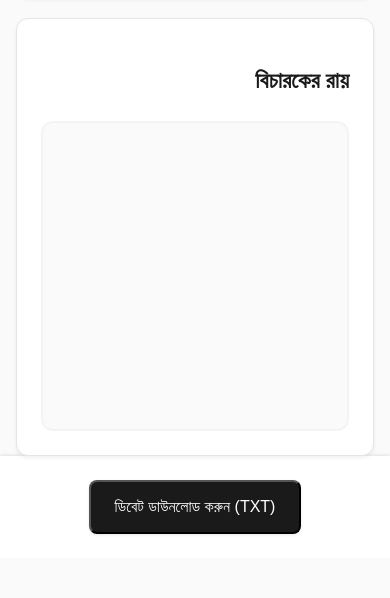
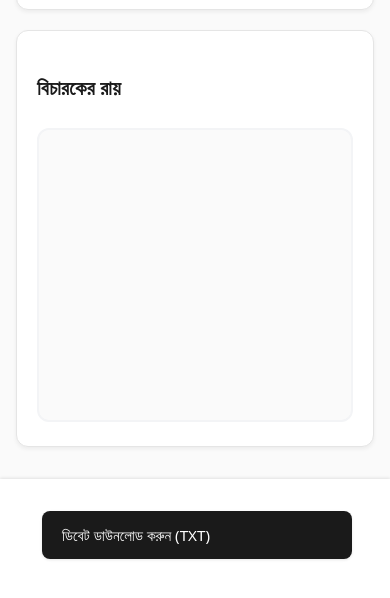
Before and after one commit to Sajib20251/debateai, a website: page index.html in a window 390 px wide. Shown: the part 874-1472 px from the top of the page. Before the commit the page ends 1432 px from the top, so only its background shows below. Drawn offline with Linux system fonts and the light colour scheme.

Commit message:
left style.css

```diff
--- a/style.css
+++ b/style.css
@@ -1,23 +1,9 @@
-/* Base styles - Improved for accessibility and semantic structure */
-body {
-    font-family: 'Bangla', system-ui, -apple-system, BlinkMacSystemFont, "Segoe UI", Roboto, "Helvetica Neue", Arial, sans-serif;
-    margin: 0;
-    padding: 0;
-    direction: rtl;
-    text-align: right;
-    background: #fafafa;
-    color: #2f2f2f;
-    min-height: 100vh;
-    letter-spacing: 0.01em;
-    position: relative;
-    line-height: 1.6;
-}
-
+/* --- Keep the header/title centered --- */
 header {
     text-align: center;
     padding: 40px 0;
     background: #ffffff;
-    box-shadow: 0 1px 3px rgba(0, 0, 0, 0.1);
+    box-shadow: 0 1px 3px rgba(0,0,0,0.1);
 }
 
 header h1 {
@@ -41,24 +27,56 @@ header h1::after {
     border-radius: 2px;
 }
 
-/* Container layout */
+/* --- Left align all main content text except h1 --- */
+.container,
+.settings,
+.debate-area,
+.judgment-area,
+label,
+input,
+select,
+button,
+#transcript-area,
+#verdict-area,
+.model-info,
+.download-container {
+    text-align: left !important;
+    direction: ltr !important;
+}
+
+body {
+    font-family: 'Bangla', system-ui, -apple-system, BlinkMacSystemFont, "Segoe UI", Roboto, "Helvetica Neue", Arial, sans-serif;
+    margin: 0;
+    padding: 0;
+    background: #fafafa;
+    color: #2f2f2f;
+    min-height: 100vh;
+    letter-spacing: 0.01em;
+    position: relative;
+    line-height: 1.6;
+}
+
+@font-face {
+    font-family: 'Bangla';
+    src: local('Siyam Rupali'), local('Kalpurush'), local('SolaimanLipi');
+}
+
 .container {
     display: grid;
     grid-template-columns: 1fr;
     gap: 28px;
     max-width: 1200px;
     margin: 0 auto;
-    padding: 0 32px 48px;
+    padding: 0 32px 48px 32px;
     width: 100%;
     box-sizing: border-box;
 }
 
-/* Settings panel */
 .settings {
     background: #ffffff;
     padding: 36px;
     border-radius: 16px;
-    box-shadow: 0 2px 4px rgba(0, 0, 0, 0.06);
+    box-shadow: 0 2px 4px rgba(0,0,0,0.06);
     border: 1px solid #e5e5e5;
     animation: slideInUp 0.6s ease-out;
 }
@@ -69,22 +87,14 @@ header h1::after {
     gap: 24px;
 }
 
-.settings h2 {
-    margin: 0;
-    color: #1a1a1a;
-    font-size: 1.5rem;
-    font-weight: 600;
-    letter-spacing: -0.01em;
-}
-
-/* Accessible form elements */
 label {
     font-weight: 500;
     color: #374151;
     font-size: 0.95rem;
+    margin-bottom: 8px;
 }
 
-input[type="text"] {
+input[type="text"], select {
     width: 100%;
     padding: 12px 16px;
     border: 2px solid #e5e5e5;
@@ -93,21 +103,50 @@ input[type="text"] {
     background: #ffffff;
     transition: all 0.2s ease;
     font-family: inherit;
+    margin-bottom: 4px;
 }
 
-input[type="text"]:focus {
+input[type="text"]:focus, select:focus {
     border-color: #d97706;
     outline: none;
-    box-shadow: 0 0 0 3px rgba(217, 119, 6, 0.1);
+    box-shadow: 0 0 0 3px rgba(217,119,6,0.1);
 }
 
-/* Debate Area */
+input[type="text"]:hover, select:hover {
+    border-color: #d1d5db;
+}
+
+button {
+    background: #1a1a1a;
+    color: white;
+    border: none;
+    padding: 12px 20px;
+    border-radius: 8px;
+    cursor: pointer;
+    font-size: 0.95rem;
+    font-weight: 500;
+    margin: 4px 2px;
+    transition: all 0.2s ease;
+    font-family: inherit;
+    text-align: left !important;
+    direction: ltr !important;
+}
+
+button:hover {
+    background: #2d2d2d;
+    transform: translateY(-1px);
+}
+
+button:active {
+    transform: translateY(0);
+}
+
 .debate-area,
 .judgment-area {
     background: #ffffff;
     padding: 36px;
     border-radius: 16px;
-    box-shadow: 0 2px 4px rgba(0, 0, 0, 0.06);
+    box-shadow: 0 2px 4px rgba(0,0,0,0.06);
     border: 1px solid #e5e5e5;
     animation: slideInUp 0.6s ease-out;
 }
@@ -128,14 +167,25 @@ input[type="text"]:focus {
     border-radius: 12px;
     background: #fafafa;
     overflow-y: auto;
+    font-size: 1rem;
+    max-height: min(600px, calc(70vh - 200px));
 }
 
-/* Footer */
 footer {
     text-align: center;
     padding: 24px;
     background: #ffffff;
-    box-shadow: 0 -1px 3px rgba(0, 0, 0, 0.1);
+    box-shadow: 0 -1px 3px rgba(0,0,0,0.1);
+}
+
+.download-container {
+    max-width: 1200px;
+    margin: 0 auto;
+    padding: 0 32px;
+    width: 100%;
+    box-sizing: border-box;
+    text-align: left !important;
+    direction: ltr !important;
 }
 
 #download-history-btn {
@@ -147,13 +197,23 @@ footer {
     border-radius: 8px;
     cursor: pointer;
     transition: all 0.2s ease;
-    box-shadow: 0 1px 3px rgba(0, 0, 0, 0.1);
+    box-shadow: 0 1px 3px rgba(0,0,0,0.1);
+    width: 100%;
+    margin-top: 8px;
+    margin-bottom: 40px;
+    text-align: left !important;
+    direction: ltr !important;
 }
 
 #download-history-btn:hover {
     background: #2d2d2d;
     transform: translateY(-1px);
-    box-shadow: 0 4px 6px rgba(0, 0, 0, 0.1);
+    box-shadow: 0 4px 6px rgba(0,0,0,0.1);
+}
+
+@keyframes slideInUp {
+    from { transform: translateY(20px); opacity: 0; }
+    to { transform: translateY(0); opacity: 1; }
 }
 
 /* Responsive layout */
@@ -162,6 +222,44 @@ footer {
         grid-template-columns: 380px 1fr;
         gap: 40px;
     }
+    .judgment-area {
+        grid-column: span 2;
+    }
+    .settings {
+        min-width: 340px;
+    }
+    #transcript-area,
+    #verdict-area {
+        max-height: min(700px, calc(75vh - 200px));
+    }
+}
+
+@media (min-width: 900px) and (max-width: 1199px) {
+    .container {
+        grid-template-columns: 340px 1fr;
+        gap: 32px;
+    }
+    .judgment-area {
+        grid-column: span 2;
+    }
+    .settings {
+        min-width: 320px;
+    }
+}
+
+@media (min-width: 601px) and (max-width: 899px) {
+    .container {
+        grid-template-columns: 1fr;
+        padding: 0 24px 40px 24px;
+        gap: 24px;
+    }
+    .settings, .debate-area, .judgment-area {
+        padding: 32px 28px;
+    }
+    #transcript-area,
+    #verdict-area {
+        max-height: min(500px, calc(60vh - 180px));
+    }
 }
 
 @media (max-width: 600px) {
@@ -169,14 +267,61 @@ footer {
         font-size: 2.2rem;
         margin-top: 24px;
     }
-
     .container {
         gap: 20px;
+        padding: 0 16px 32px 16px;
+    }
+    .settings, .debate-area, .judgment-area {
+        padding: 24px 20px;
+        border-radius: 12px;
+    }
+    .download-container {
         padding: 0 16px;
     }
-
-    .settings, .debate-area, .judgment-area {
-        padding: 24px;
-        border-radius: 12px;
+    #download-history-btn {
+        font-size: 0.95rem;
+        padding: 14px 20px;
+        margin-bottom: 32px;
+    }
+    .settings h2, .debate-area h2, .judgment-area h2 {
+        font-size: 1.25rem;
+    }
+    #transcript-area,
+    #verdict-area {
+        padding: 20px;
+        max-height: min(400px, calc(60vh - 160px));
     }
 }
+
+/* Scrollbar styling */
+#transcript-area::-webkit-scrollbar,
+#verdict-area::-webkit-scrollbar {
+    width: 8px;
+}
+#transcript-area::-webkit-scrollbar-track,
+#verdict-area::-webkit-scrollbar-track {
+    background: #f3f4f6;
+    border-radius: 3px;
+}
+#transcript-area::-webkit-scrollbar-thumb,
+#verdict-area::-webkit-scrollbar-thumb {
+    background: #d1d5db;
+    border-radius: 3px;
+}
+#transcript-area::-webkit-scrollbar-thumb:hover,
+#verdict-area::-webkit-scrollbar-thumb:hover {
+    background: #9ca3af;
+}
+
+/* Focus states for accessibility */
+button:focus-visible,
+input[type="text"]:focus-visible,
+select:focus-visible {
+    outline: 2px solid #d97706;
+    outline-offset: 2px;
+}
+
+/* Smooth transitions */
+* {
+    transition: border-color 0.2s ease, box-shadow 0.2s ease;
+}
```
